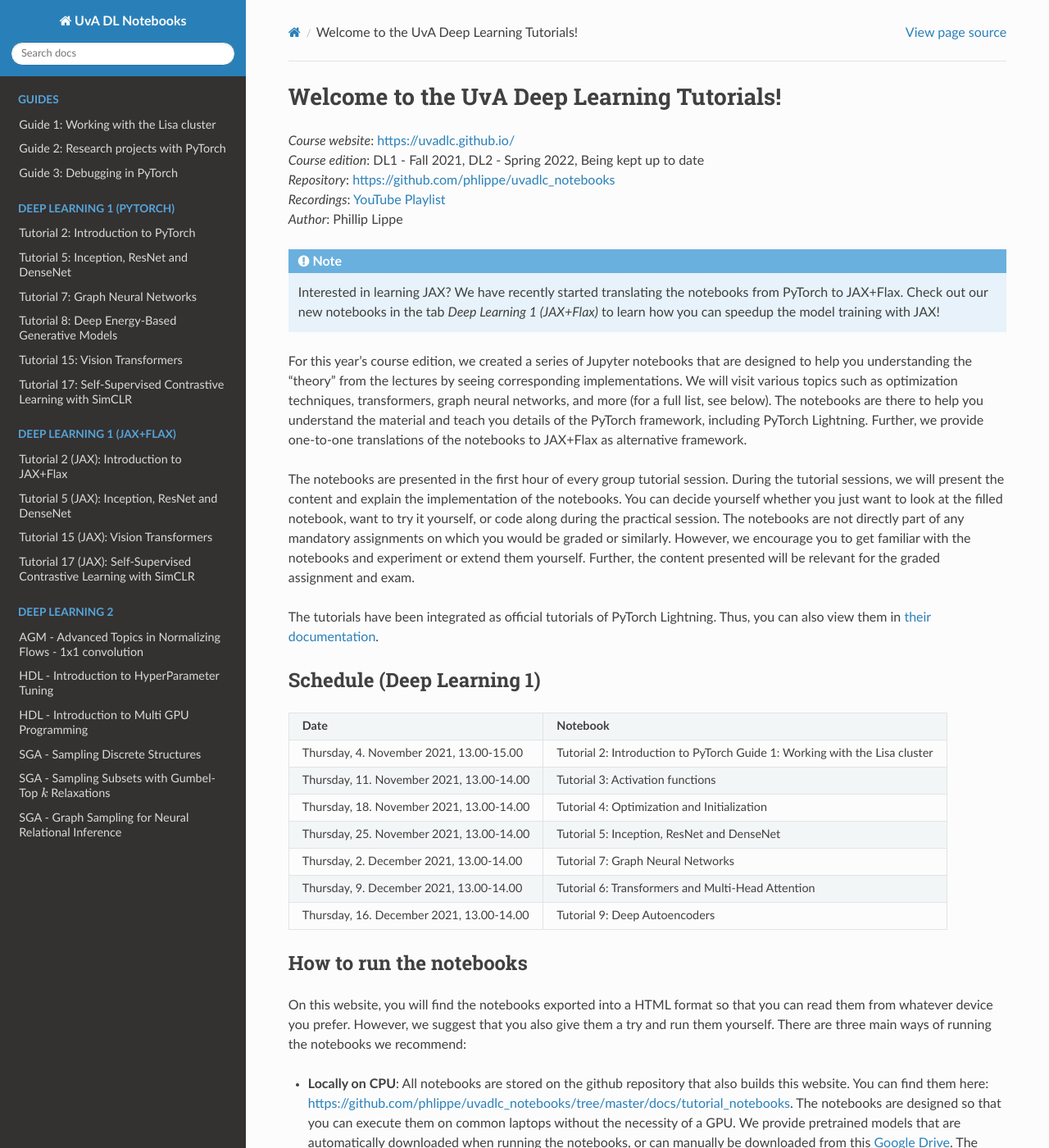
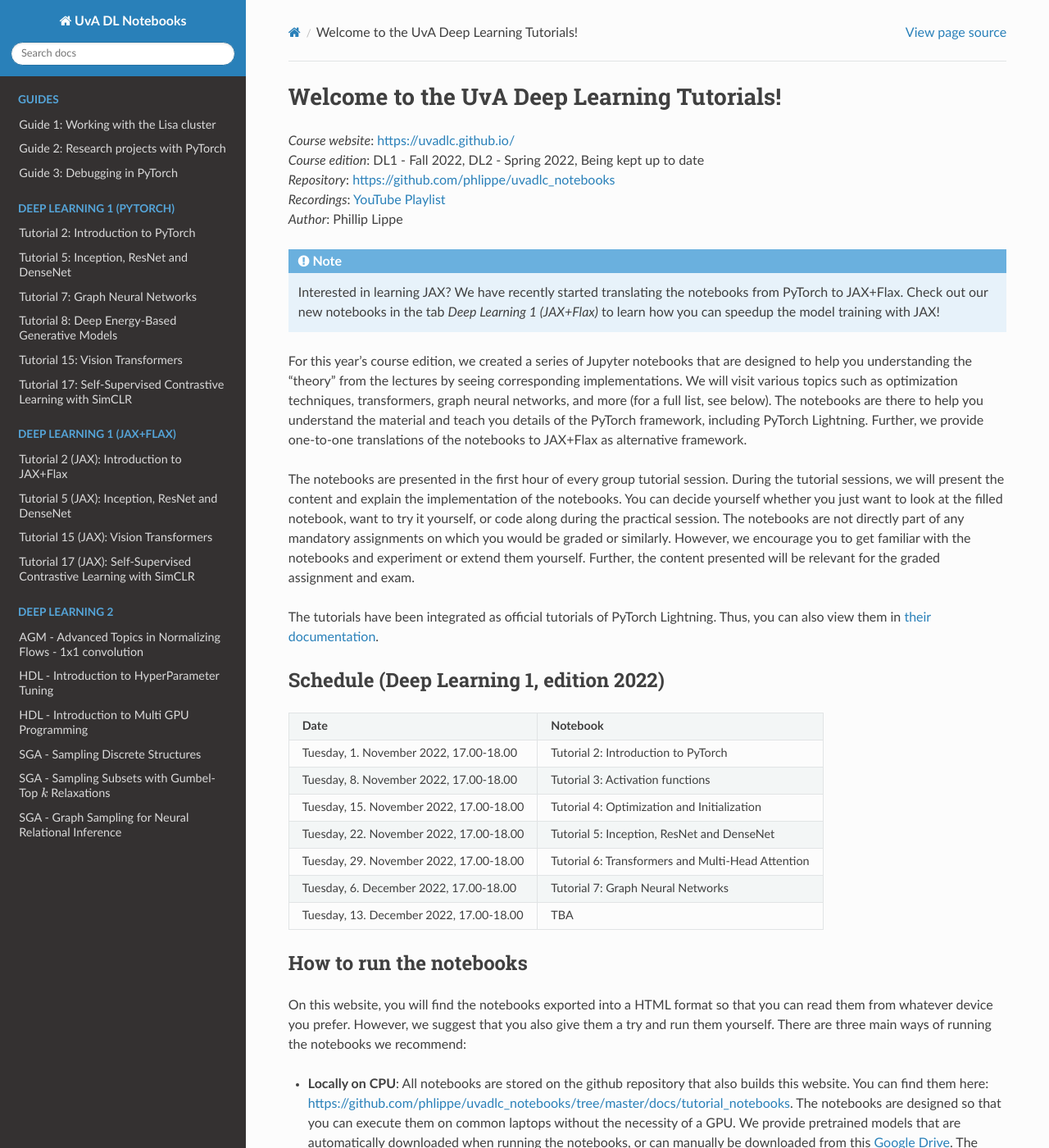
Before and after one commit to phlippe/uvadlc_notebooks, a Sphinx documentation site: the page built from docs/index.rst, in a window 1280 px wide and 1400 px high. Shown: the whole window at 82% size. Built offline with Sphinx 7.4.7 and the Read the Docs theme 2.0.0, drawn with Linux system fonts in a browser that asks for light colours; pages that are not in the unit, such as notebooks, are missing from menus.

Commit message:
Updating 2022 dates and small Lisa update

```diff
--- a/docs/index.rst
+++ b/docs/index.rst
@@ -7,7 +7,7 @@ Welcome to the UvA Deep Learning Tutorials!
 ===========================================
 
 | *Course website*: https://uvadlc.github.io/
-| *Course edition*: DL1 - Fall 2021, DL2 - Spring 2022, Being kept up to date
+| *Course edition*: DL1 - Fall 2022, DL2 - Spring 2022, Being kept up to date
 | *Repository*: https://github.com/phlippe/uvadlc_notebooks
 | *Recordings*: `YouTube Playlist <https://www.youtube.com/playlist?list=PLdlPlO1QhMiAkedeu0aJixfkknLRxk1nA>`_
 | *Author*: Phillip Lippe
@@ -31,26 +31,25 @@ Further, the content presented will be relevant for the graded assignment and ex
 The tutorials have been integrated as official tutorials of PyTorch Lightning.
 Thus, you can also view them in `their documentation <https://pytorch-lightning.readthedocs.io/en/latest/>`_.
 
-Schedule (Deep Learning 1)
---------------------------
+Schedule (Deep Learning 1, edition 2022)
+----------------------------------------
 
 +------------------------------------------+---------------------------------------------------+
 | **Date**                                 | **Notebook**                                      |
 +------------------------------------------+---------------------------------------------------+
-| Thursday, 4. November 2021, 13.00-15.00  | Tutorial 2: Introduction to PyTorch               |
-|                                          | Guide 1: Working with the Lisa cluster            |
+| Tuesday, 1. November 2022, 17.00-18.00   | Tutorial 2: Introduction to PyTorch               |
 +------------------------------------------+---------------------------------------------------+
-| Thursday, 11. November 2021, 13.00-14.00 | Tutorial 3: Activation functions                  |
+| Tuesday, 8. November 2022, 17.00-18.00   | Tutorial 3: Activation functions                  |
 +------------------------------------------+---------------------------------------------------+
-| Thursday, 18. November 2021, 13.00-14.00 | Tutorial 4: Optimization and Initialization       |
+| Tuesday, 15. November 2022, 17.00-18.00  | Tutorial 4: Optimization and Initialization       |
 +------------------------------------------+---------------------------------------------------+
-| Thursday, 25. November 2021, 13.00-14.00 | Tutorial 5: Inception, ResNet and DenseNet        |
+| Tuesday, 22. November 2022, 17.00-18.00  | Tutorial 5: Inception, ResNet and DenseNet        |
 +------------------------------------------+---------------------------------------------------+
-| Thursday, 2. December 2021, 13.00-14.00  | Tutorial 7: Graph Neural Networks                 |
+| Tuesday, 29. November 2022, 17.00-18.00  | Tutorial 6: Transformers and Multi-Head Attention |
 +------------------------------------------+---------------------------------------------------+
-| Thursday, 9. December 2021, 13.00-14.00  | Tutorial 6: Transformers and Multi-Head Attention |
+| Tuesday, 6. December 2022, 17.00-18.00   | Tutorial 7: Graph Neural Networks                 |
 +------------------------------------------+---------------------------------------------------+
-| Thursday, 16. December 2021, 13.00-14.00 | Tutorial 9: Deep Autoencoders                     |
+| Tuesday, 13. December 2022, 17.00-18.00  | TBA                                               |
 +------------------------------------------+---------------------------------------------------+
 
 How to run the notebooks
```
Also changed, not shown: docs/tutorial_notebooks/tutorial1/Lisa_Cluster.ipynb.
